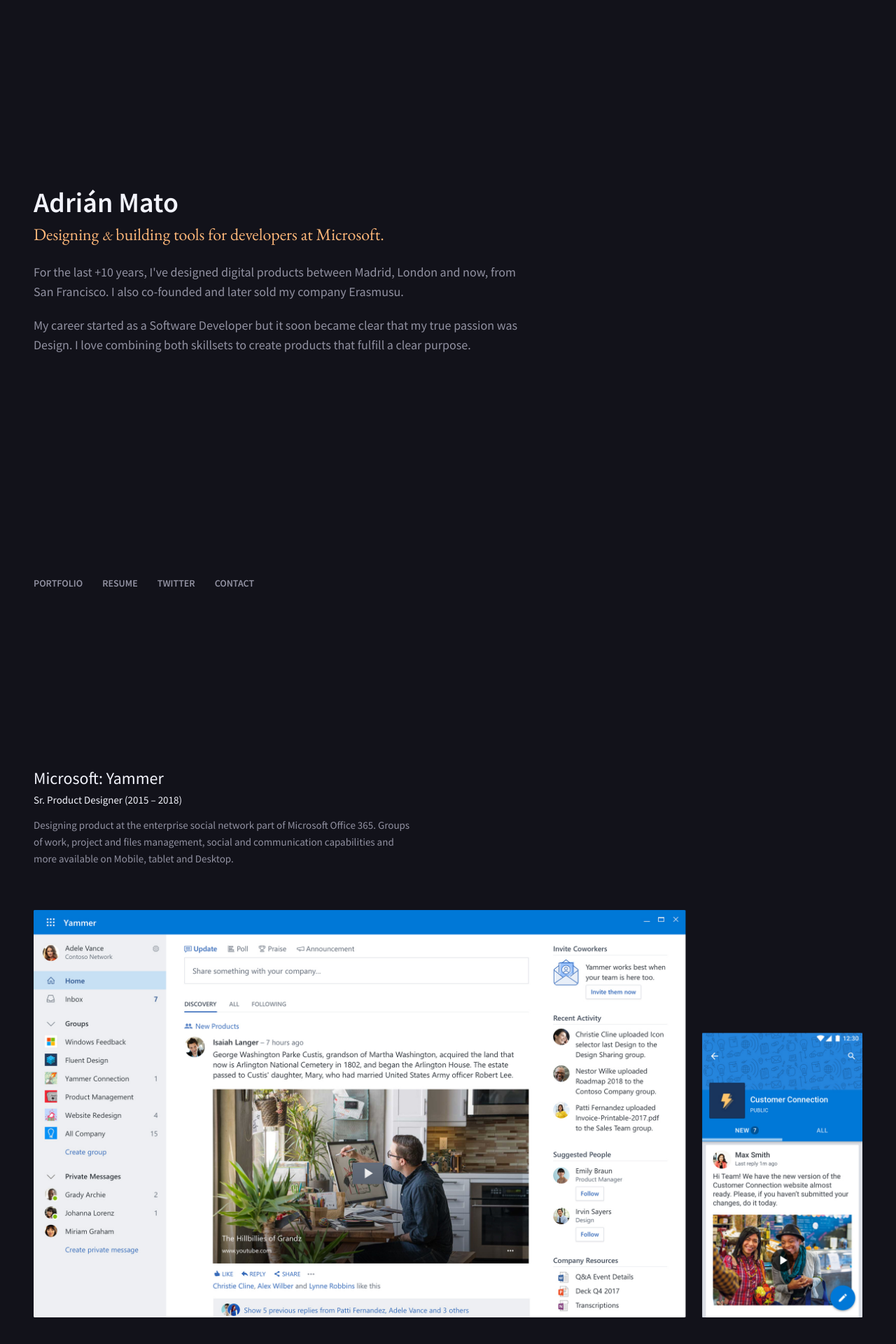
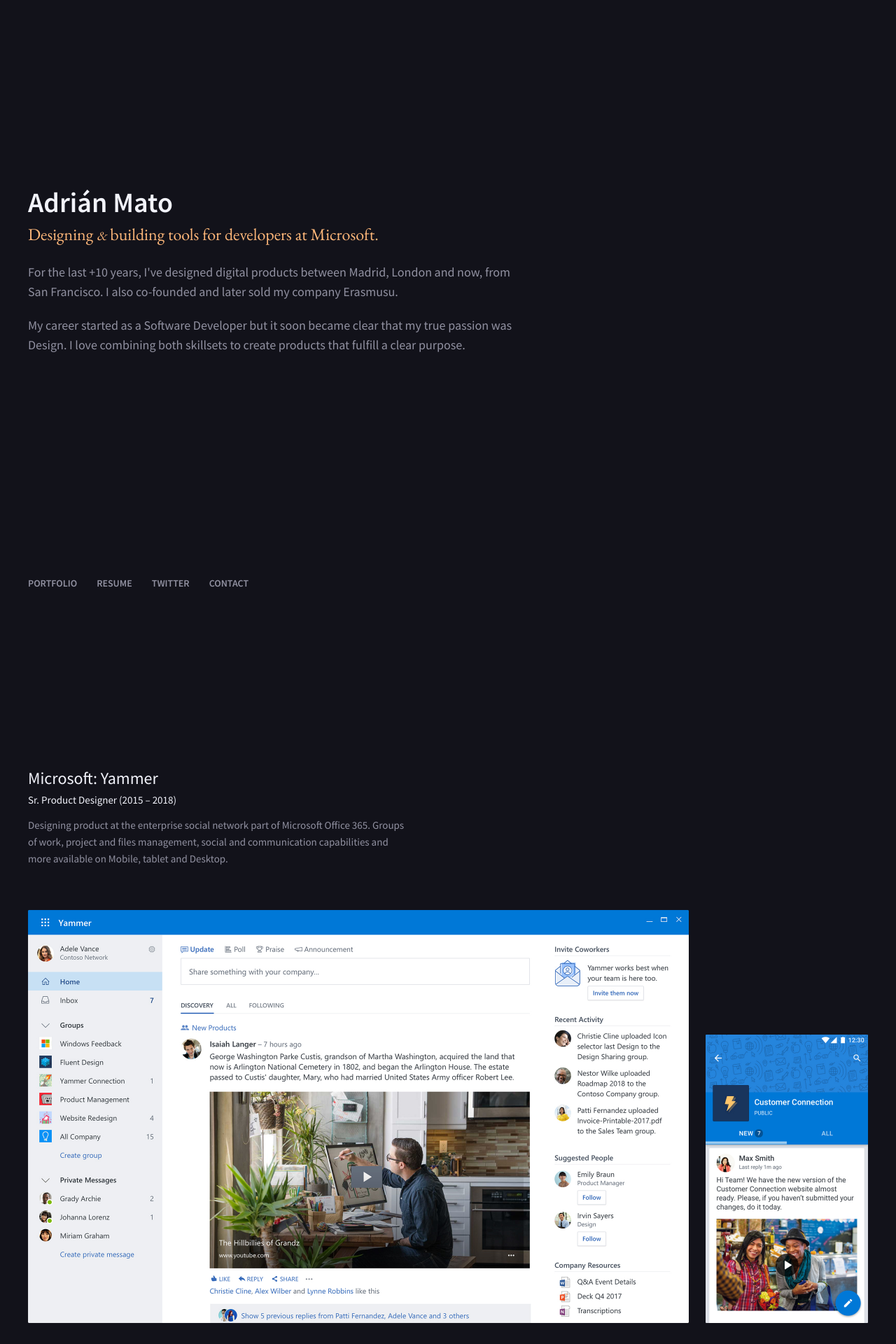
Before and after one commit to adrianmg/adrianmg.github.io, a Jekyll site: the page built from index.md, in a window 1280 px wide. Shown: the top 1920 px of the page at 70% size. Built offline with Jekyll 4.4.1, drawn with Linux system fonts in a browser that asks for light colours.

Commit message:
update CSS: smaller body padding on sides

```diff
--- a/_sass/res/_layout.scss
+++ b/_sass/res/_layout.scss
@@ -3,7 +3,7 @@
  */
 
 body {
-  padding: 0 4.8rem;
+  padding: 0 2.4rem;
   animation: body-animation 1.6s;
 }
 
```
